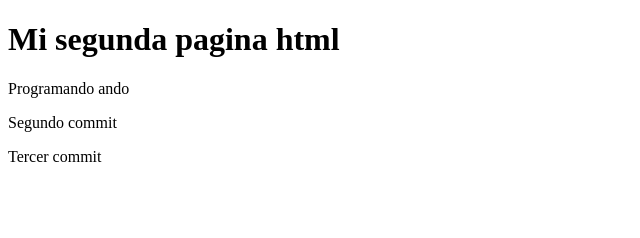
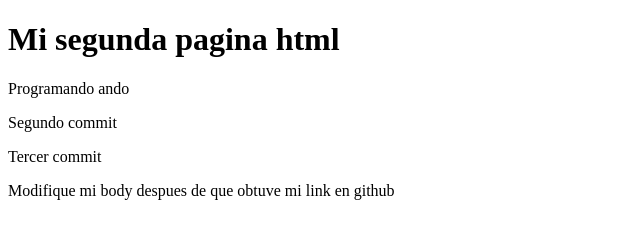
Before and after one commit to kari-robles/ch42-chocolate, a plain HTML site: page index.html in a window 1280 px wide. Shown: the whole page, without its empty margins (0-640 px from the left). Drawn offline with Linux system fonts and the light colour scheme.

Commit message:
Modificacion del body

```diff
--- a/index.html
+++ b/index.html
@@ -12,5 +12,6 @@
 <p> Programando ando </p>
 <p> Segundo commit </p>
 <p> Tercer commit </p>
+<p> Modifique mi body despues de que obtuve mi link en github </p>
 </body>
 </html>
```
